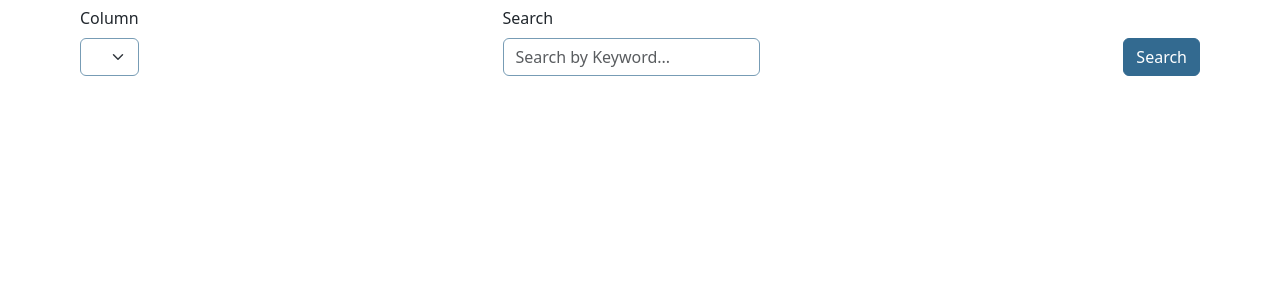
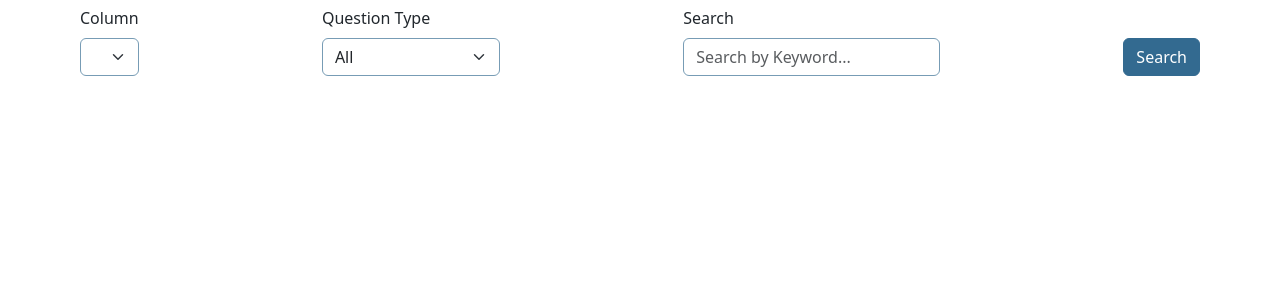
Before and after one commit to HHS/ACF-pir-data, a Flask app: template PIR_Pipeline/src/pir_pipeline/dashboard/templates/search.html in a window 1280 px wide. Shown: the part 120-418 px from the top of the page. Run offline with Flask 3, Linux system fonts and the light colour scheme; the template is opened without the code that fills it, so the values that code supplies are empty; parts of the project's set-up code (start-up, migrations or seed data) failed here and were passed over; some libraries are stand-ins or nearby versions.

Commit message:
Enable filtering search results by question type

```diff
--- a/PIR_Pipeline/src/pir_pipeline/dashboard/qa.py
+++ b/PIR_Pipeline/src/pir_pipeline/dashboard/qa.py
@@ -105,9 +105,10 @@ def search():
         # Return search results
         else:
             column = request.form["column-select"]
+            qtype = request.form["type-select"]
             keyword = request.form["keyword-search"]
 
-            results = get_search_results(column, table, keyword, db)
+            results = get_search_results(table, qtype, column, keyword, db)
 
             return json.dumps(results)
 
--- a/PIR_Pipeline/src/pir_pipeline/dashboard/templates/search.html
+++ b/PIR_Pipeline/src/pir_pipeline/dashboard/templates/search.html
@@ -13,6 +13,16 @@
                     {% for column in columns %}
                         <option value="{{ column }}">{{ column.title() }}</option>
                     {% endfor %}
+                </select>
+            </div>
+            <div class="form-group">
+                <label for="type-select" class="form-label">Question Type</label>
+                <select class="form-select" id="type-select" name="type-select">
+                    <option value="all">All</option>
+                    <option value="linked">Linked</option>
+                    <option value="unlinked">Unlinked</option>
+                    <option value="intermittent">Intermittent Link</option>
+                    <option value="inconsistent">Inconsistent Link</option>
                 </select>
             </div>
             <div class="form-group">
```
Also changed, not shown: PIR_Pipeline/src/pir_pipeline/utils/dashboard_utils.py (+6 -2 lines), PIR_Pipeline/tests/utils/test_dashboard_utils.py (+7 -1 lines).
